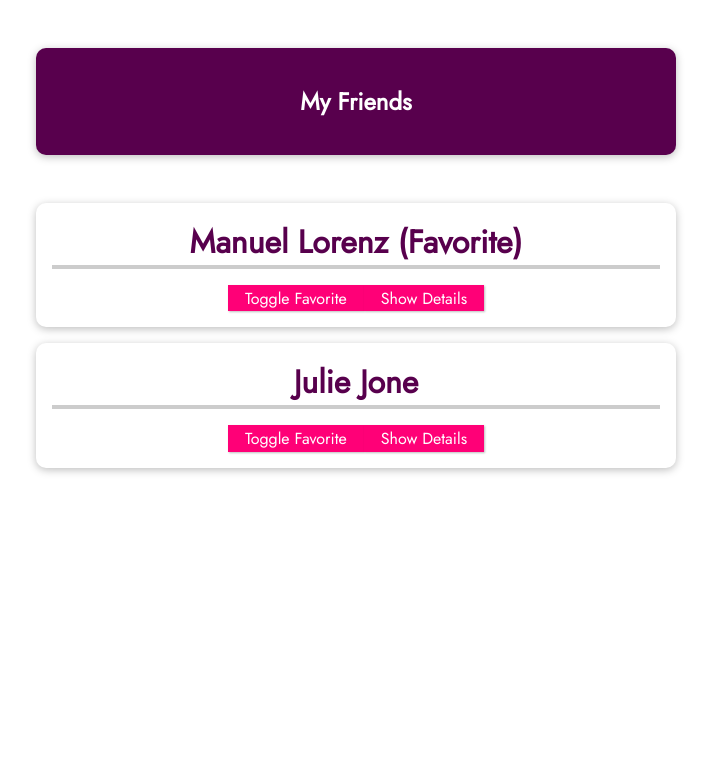
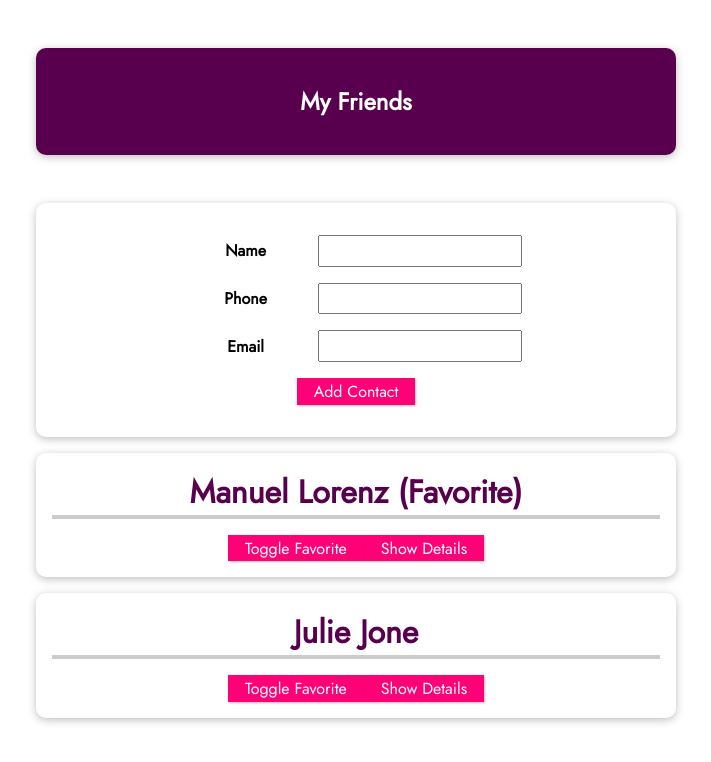
Before and after one commit to TinNT49/VueSection07, a Vue app: page / in a window 1280 px wide. Shown: the top 762 px of the page, without its empty margins (284-995 px from the left). Built offline with nearby package versions, Linux system fonts and the light colour scheme.

Commit message:
20230311_Commit code for lession 100 section 08

```diff
--- a/src/App.vue
+++ b/src/App.vue
@@ -1,6 +1,7 @@
 <template>
   <section>
     <header><h1>My Friends</h1></header>
+    <add-friend-contact @add-contact="addContact"></add-friend-contact>
     <ul>
       <friend-contact
         v-for="friend in friends"
@@ -45,6 +46,16 @@
       );
       toggleFavoriteFriend.isFavorite = !toggleFavoriteFriend.isFavorite;
     },
+    addContact(name, phone, email) {
+      const newFriendContact = {
+        id: new Date().toISOString(),
+        name: name,
+        phone: phone,
+        email: email,
+        isFavorite: false,
+      };
+      this.friends.push(newFriendContact);
+    },
   },
 };
 </script>
@@ -81,7 +92,8 @@
   list-style: none;
 }
 
-#app li {
+#app li,
+#app form {
   box-shadow: 0 2px 8px rgba(0, 0, 0, 0.26);
   margin: 1rem auto;
   border-radius: 10px;
@@ -114,4 +126,18 @@
   border-color: #ec3169;
   box-shadow: 1px 1px 4px rgba(0, 0, 0, 0.26);
 }
+
+#app input {
+  font: inherit;
+  padding: 0.15rem;
+}
+#app label {
+  font-weight: bold;
+  margin-right: 1rem;
+  width: 7rem;
+  display: inline-block;
+}
+#app form div {
+  margin: 1rem 0;
+}
 </style>
--- /dev/null
+++ b/src/components/AddFriendContact.vue
@@ -0,0 +1,42 @@
+<template>
+  <form @submit.prevent="submitData">
+    <div>
+      <label>Name</label>
+      <input type="text" v-model="enteredName" />
+    </div>
+    <div>
+      <label>Phone</label>
+      <input type="tel" v-model="enteredPhone" />
+    </div>
+    <div>
+      <label>Email</label>
+      <input type="email" v-model="enteredEmail" />
+    </div>
+    <div>
+      <button>Add Contact</button>
+    </div>
+  </form>
+</template>
+
+<script>
+export default {
+  emits: ["add-contact"],
+  data() {
+    return {
+      enteredName: "",
+      enteredPhone: "",
+      enteredEmail: "",
+    };
+  },
+  methods: {
+    submitData() {
+      this.$emit(
+        "add-contact",
+        this.enteredName,
+        this.enteredPhone,
+        this.enteredEmail
+      );
+    },
+  },
+};
+</script>
--- a/src/main.js
+++ b/src/main.js
@@ -2,8 +2,10 @@
 
 import App from "./App.vue";
 import FriendContact from "./components/FriendContact.vue";
+import AddFriendContact from "./components/AddFriendContact.vue";
 
 const app = createApp(App);
 app.component("friend-contact", FriendContact);
+app.component("add-friend-contact", AddFriendContact);
 
 app.mount("#app");
```
